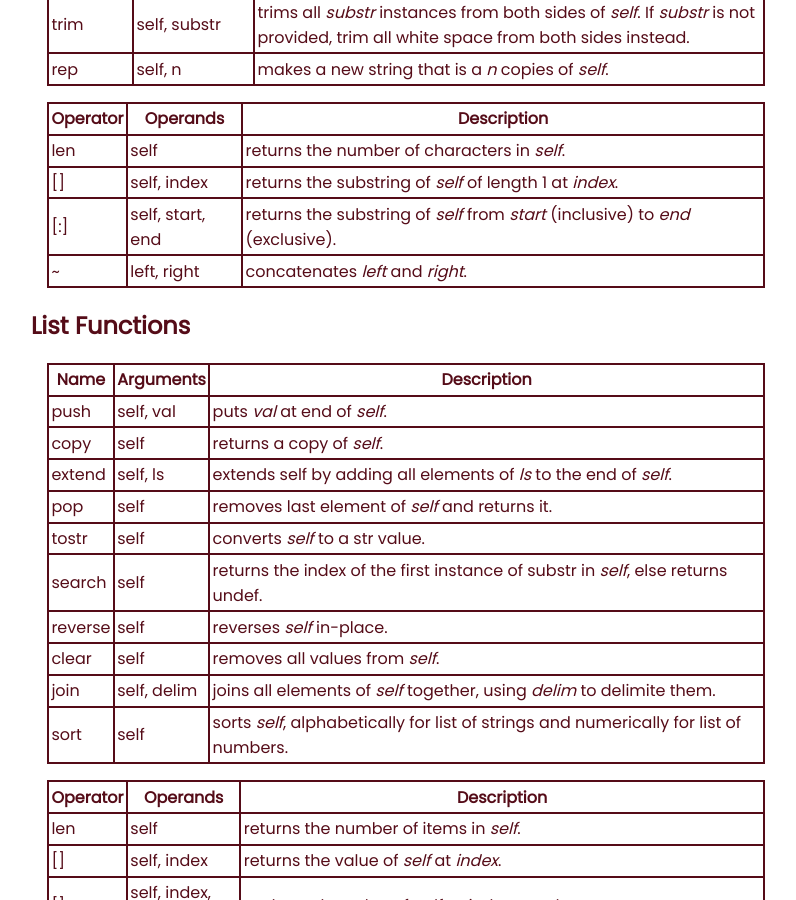
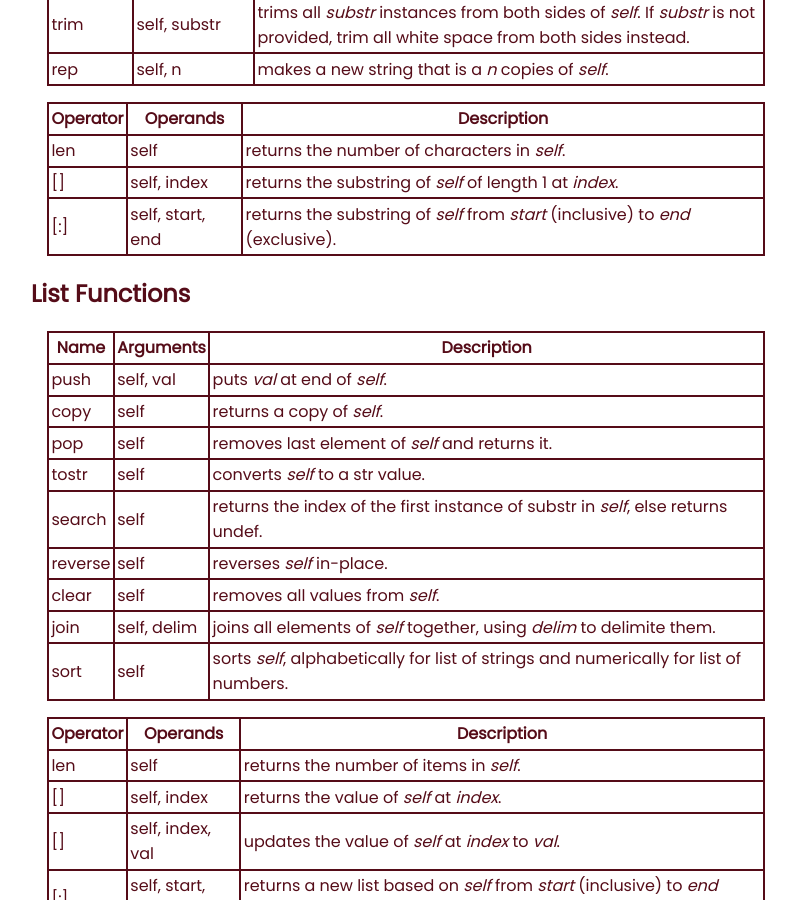
Before and after one commit to yasl-lang/docs, a Jekyll site: the page built from standard-library/builtin-functions.md, in a window 1280 px wide and 900 px high, scrolled down 2016 px. Shown: the whole window, without its empty margins (234-1030 px from the left). Built offline with Jekyll 4.4.1, drawn with Linux system fonts in a browser that asks for light colours; our own code applies the rules of GitHub Pages for plain Markdown files; a script that is not in the unit is left out.

Commit message:
Update builtin-functions.md

```diff
--- a/standard-library/builtin-functions.md
+++ b/standard-library/builtin-functions.md
@@ -68,7 +68,6 @@ Operators for non-numeric types are also included here.
 | len      | self     | returns the number of characters in _self_. |
 | []       | self, index | returns the substring of _self_ of length 1 at _index_. |
 | [:]      | self, start, end | returns the substring of _self_ from _start_ (inclusive) to _end_ (exclusive). |
-| ~        | left, right | concatenates _left_ and _right_. |
 
 ## List Functions
 
@@ -76,7 +75,6 @@ Operators for non-numeric types are also included here.
 |------------|-----------|-------------|
 | push       | self, val | puts _val_ at end of _self_. |
 | copy       | self      | returns a copy of _self_. |
-| extend     | self, ls  | extends self by adding all elements of _ls_ to the end of _self_. |
 | pop        | self      | removes last element of _self_ and returns it. |
 | tostr      | self      | converts _self_ to a str value. |
 | search     | self      | returns the index of the first instance of substr in _self_, else returns undef. |
```
